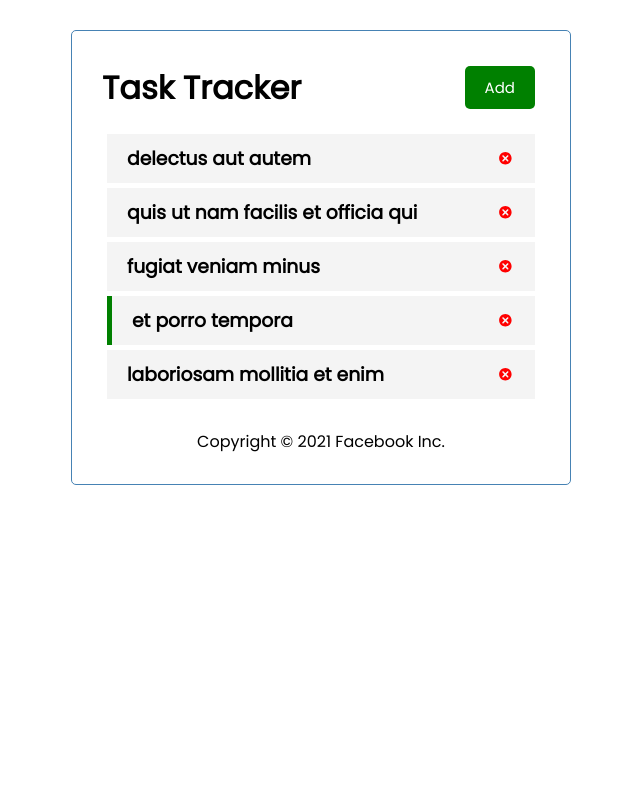
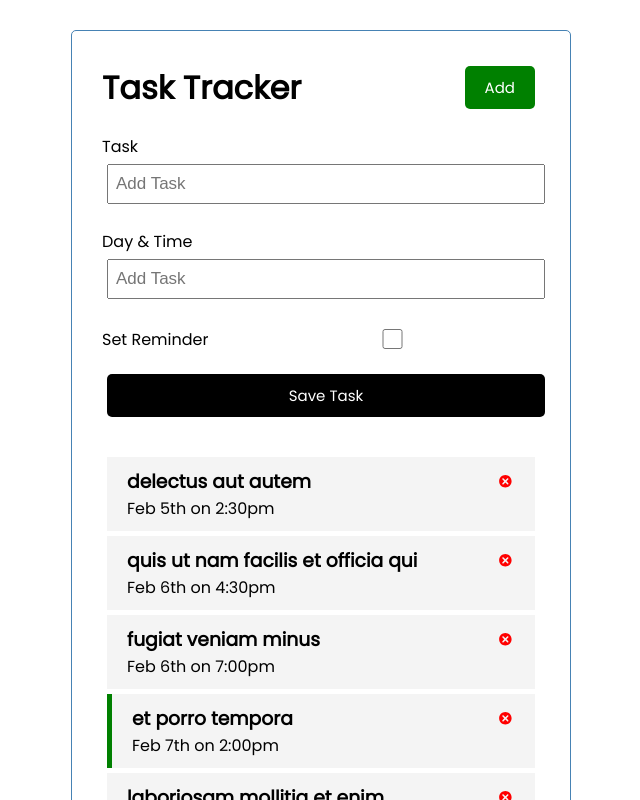
Before and after one commit to autoex/task-tracker, a React (Create React App) app: page / in a window 1280 px wide. Shown: the top 800 px of the page, without its empty margins (319-959 px from the left). Built offline with nearby package versions, Linux system fonts and the light colour scheme; the HTML template or start-up script is replaced by a standard one.

Commit message:
AddTask create layout

```diff
--- a/src/App.js
+++ b/src/App.js
@@ -2,35 +2,36 @@ import Header from "./components/Header";
 import Footer from "./components/Footer";
 import Tasks from "./components/Tasks";
 import React, {useState} from 'react'
+import AddTask from "./components/AddTask";
 
 function App() {
     const [tasks, setTasks] = useState([
         {
-            "userId": 1,
+            "date": 'Feb 5th on 2:30pm',
             "id": 1,
             "title": "delectus aut autem",
             "reminder": false
         },
         {
-            "userId": 1,
+            "date": 'Feb 6th on 4:30pm',
             "id": 2,
             "title": "quis ut nam facilis et officia qui",
             "reminder": false
         },
         {
-            "userId": 1,
+            "date": 'Feb 6th on 7:00pm',
             "id": 3,
             "title": "fugiat veniam minus",
             "reminder": false
         },
         {
-            "userId": 1,
+            "date": 'Feb 7th on 2:00pm',
             "id": 4,
             "title": "et porro tempora",
             "reminder": true
         },
         {
-            "userId": 1,
+            "date": 'Feb 7th on 2:30pm',
             "id": 5,
             "title": "laboriosam mollitia et enim ",
             "reminder": false
@@ -50,6 +51,7 @@ function App() {
   return (
     <div className="container">
    <Header/>
+   <AddTask/>
         {tasks.length > 0 ? <Tasks tasks={tasks} deleteTask={deleteTask} toggleReminder={toggleReminder} /> : 'No tasks yet.'}
 
    <Footer/>
--- /dev/null
+++ b/src/components/AddTask.js
@@ -0,0 +1,27 @@
+import React from 'react'
+
+const AddTask = () => {
+    return (
+        <form className='add-form'>
+            <div className='form-control'>
+                <label>Task</label>
+                <input type="text" placeholder={'Add Task'}/>
+            </div>
+            <div className='form-control'>
+                <label>Day &amp; Time</label>
+                <input type="text" placeholder={'Add Task'}/>
+            </div>
+
+            <div className='form-control form-control-check'>
+                <label>Set Reminder</label>
+                <input type="checkbox" />
+            </div>
+
+            <input type="submit" className='btn btn-block' value='Save Task'/>
+        </form>
+    );
+}
+
+
+
+export default AddTask;
--- a/src/components/Task.js
+++ b/src/components/Task.js
@@ -5,11 +5,12 @@ import React from 'react'
 
 
 
-const Task = ({userId, id, title, reminder, deleteTask, toggleReminder }) => {
+const Task = ({date, id, title, reminder, deleteTask, toggleReminder }) => {
 
     return (
         <>
             <div className={reminder ? 'task reminder' : 'task'} onDoubleClick={()=> toggleReminder(id)}><h3>{title} <TiDelete onClick={()=> {deleteTask(id)}} style={{color: 'red', cursor:'pointer'}}/></h3>
+                <p>{date}</p>
            </div>
         </>
 
```
